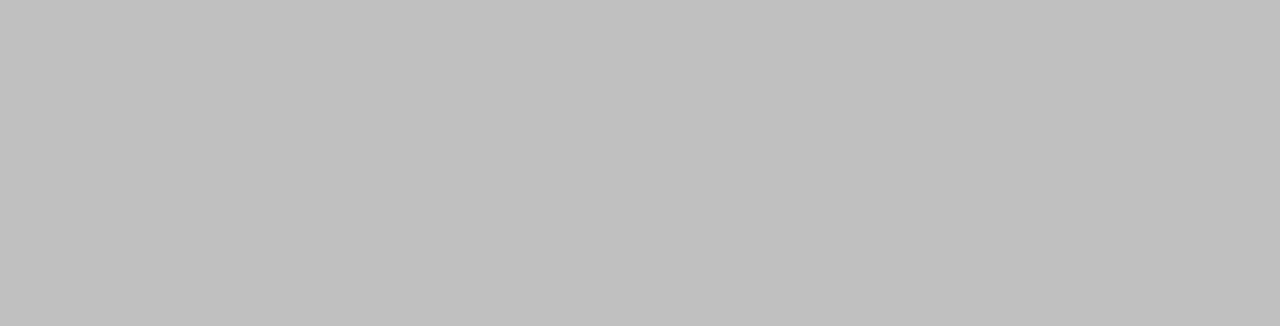
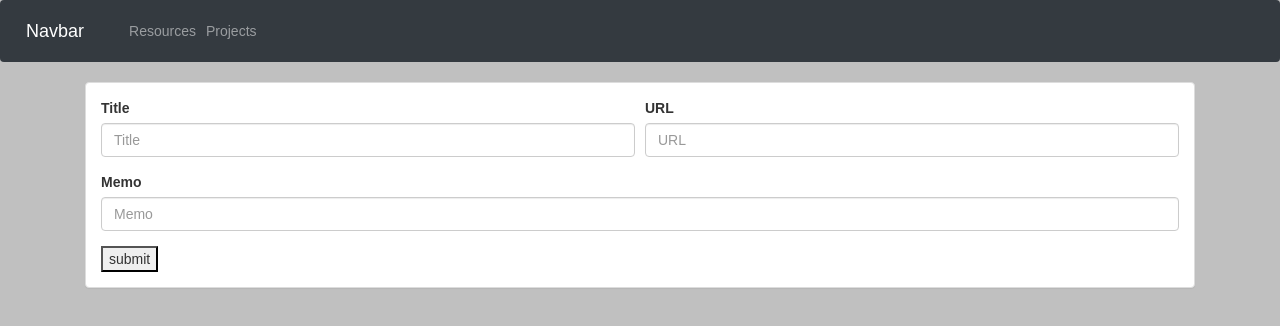
Before and after one commit to velimd/journalplanner, a React (Create React App) app in the folder frontend/client/: page /resources/edit/1 in a window 1280 px wide. Shown: the top 326 px of the page. Built offline with nearby package versions, Linux system fonts and the light colour scheme; no server answers.

Commit message:
included edit but cannot change text

```diff
--- a/frontend/client/src/App.js
+++ b/frontend/client/src/App.js
@@ -5,8 +5,10 @@ import './App.css';
 import Home from './pages/Home.js';
 import Resource from './pages/Resource.js';
 import AddResource from './pages/AddResource.js';
+import EditResource from './pages/EditResource';
 import Project from './pages/Project.js'
 import AddProject from './pages/AddProject.js';
+import EditProject from './pages/EditProject';
 
 class App extends Component {
   render() {
@@ -16,9 +18,11 @@ class App extends Component {
               <Route exact path="/" component={Home}/>
               <Route exact path="/resources" component={Resource}/>
               <Route exact path="/resources/add" component={AddResource}/>
+              <Route exact path="/resources/edit/:id" component={EditResource}/>
 
               <Route exact path="/projects" component={Project}/>
               <Route exact path="/projects/add" component={AddProject}/>
+              <Route exact path="/projects/edit/:id" component={EditProject}/>
           </div>
         </Router>
     );
--- /dev/null
+++ b/frontend/client/src/pages/EditProject.js
@@ -0,0 +1,18 @@
+import React, { Component } from 'react';
+
+import './Resource.css';
+import Navbar from '../components/Navbar.js'
+
+class EditProject extends Component {
+
+    render() {
+        return (
+            <div>
+                <Navbar/>
+
+            </div>
+        );
+    }
+}
+
+export default EditProject;
--- /dev/null
+++ b/frontend/client/src/pages/EditResource.js
@@ -0,0 +1,66 @@
+import React, { Component } from 'react';
+import axios from 'axios';
+
+import './Resource.css';
+import Navbar from '../components/Navbar.js'
+
+class EditResource extends Component {
+    constructor(props){
+        super(props);
+        this.state={
+            resource:{
+                name:'',
+                url:'',
+                memo:''
+            }
+        };
+    }
+    componentDidMount(){
+        var url = 'http://localhost:8080/api/resource/'+this.props.match.params.id;
+        axios.get(url).then(res => {
+            this.setState({resource:res.data})
+        })
+    }
+    editResource(e){
+        e.preventDefault();
+        const r ={
+            name:this.state.name,
+            url:this.state.url,
+            memo:this.state.memo
+        }
+        axios.put('http://localhost:8080/api/resource/'+this.props.match.params.id, r).then(res => console.log(res.data));
+    }
+
+    render() {
+        return (
+            <div>
+                <Navbar/>
+                <div className="container">
+                    <div className="panel panel-default">
+                        <div className="panel-body">
+                            <form onSubmit={this.editResource}>
+                                <div className="form-row">
+                                    <div className="form-group col-md-6">
+                                        <label htmlFor="Name">Title</label>
+                                        <input type="text" className="form-control" id="name" placeholder="Title" value={this.state.resource.name} onChange={this.onChange}/>
+                                    </div>
+                                    <div className="form-group col-md-6">
+                                        <label htmlFor="URL">URL</label>
+                                        <input type="text" className="form-control" id="url" placeholder="URL" value={this.state.resource.url}/>
+                                    </div>
+                                </div>
+                                <div className="form-group">
+                                    <label htmlFor="Memo">Memo</label>
+                                    <input type="text" className="form-control" id="memo" placeholder="Memo" value={this.state.resource.memo}/>
+                                </div>
+                                <button type="submit" id="btn-add-submit">submit</button>
+                            </form>
+                        </div>
+                    </div>
+                </div>
+            </div>
+        );
+    }
+}
+
+export default EditResource;
```
